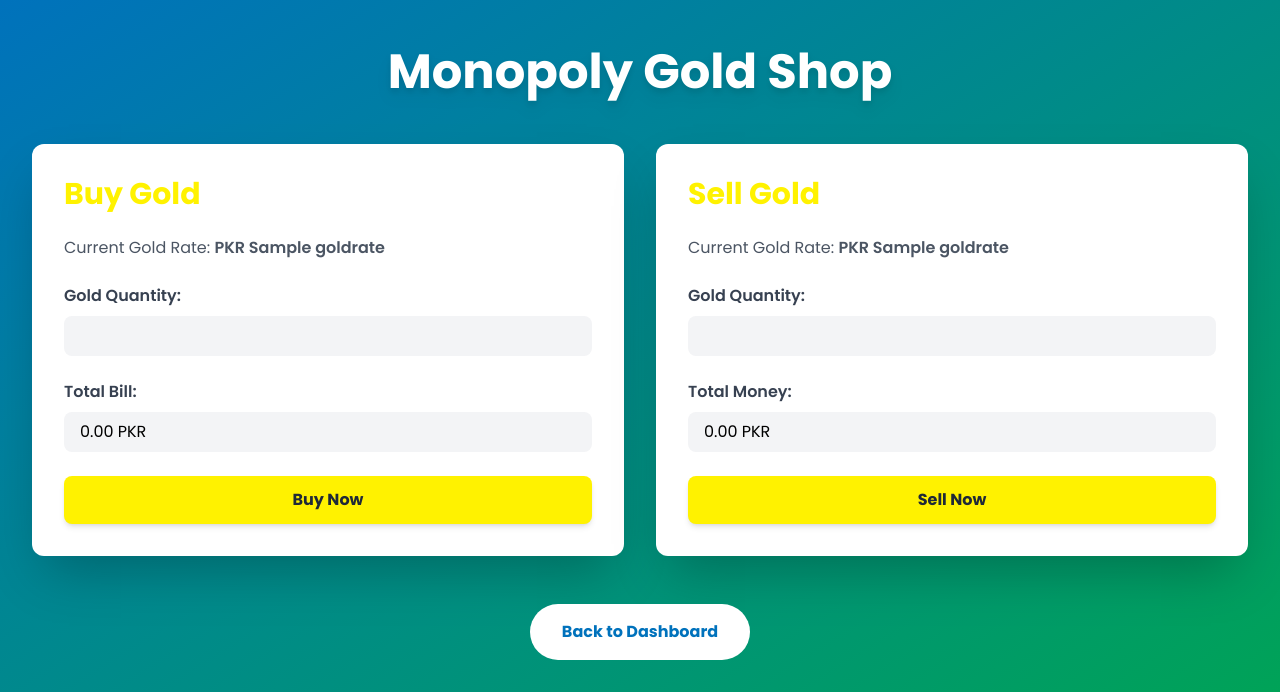
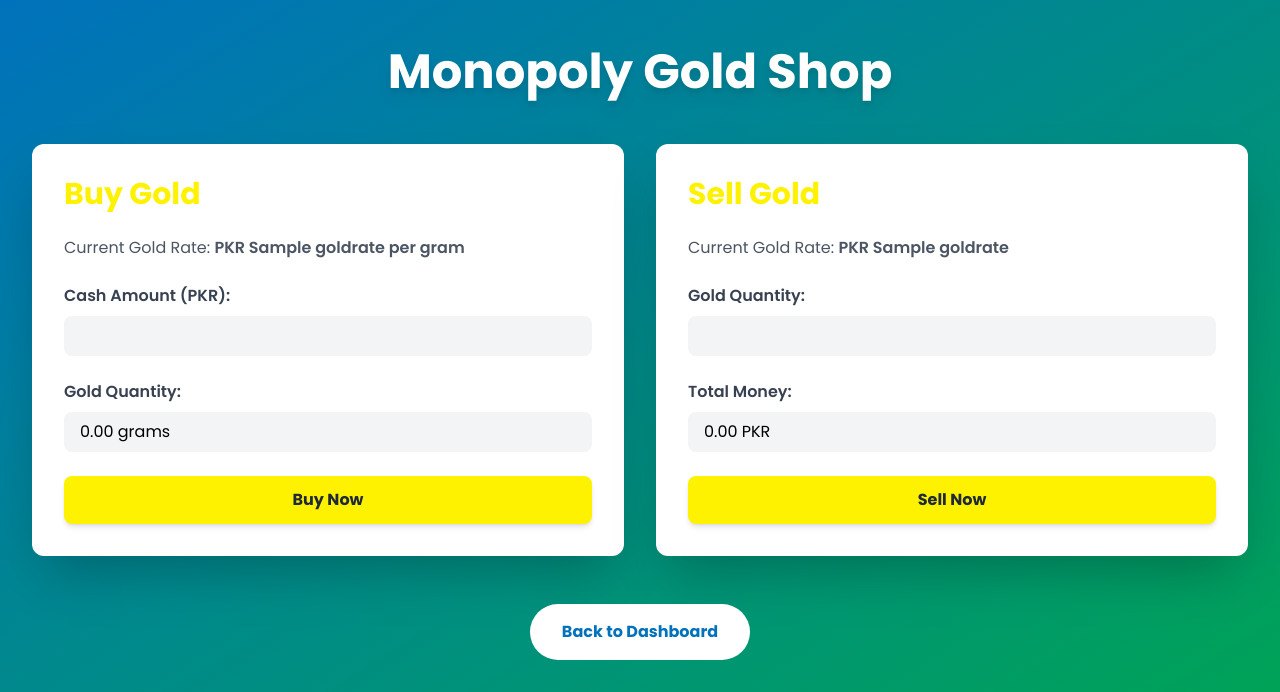
Before and after one commit to bilalsajidali/monopoly-flask, a Flask app: page /gold_shop in a window 1280 px wide. Shown: the top 692 px of the page. Run offline with Flask 3, Linux system fonts and the light colour scheme; the visitor is signed in with stand-in values (Sample User, id 1); a database or web service that is not in the repository returns one stand-in record (values such as "Sample title"); some libraries are stand-ins or nearby versions.

Commit message:
Changed Gold buying Method to Cash + Precise amount of bal,gold on Dashboard

```diff
--- a/app.py
+++ b/app.py
@@ -1,11 +1,12 @@
 from flask import Flask,session, render_template, request, redirect, url_for, flash , jsonify , make_response
 from bson import ObjectId
-from pymongo import MongoClient
+from pymongo import MongoClient , ASCENDING , errors
 from dotenv import load_dotenv
 from functools import wraps
 from apscheduler.schedulers.background import BackgroundScheduler
 import random
 from datetime import timedelta
+from pymongo.errors import DuplicateKeyError
 
 import os
 import datetime
@@ -67,24 +68,48 @@ def home():
 def add_user():
     if request.method == 'POST':
         try:
-            name = request.form.get('name')
-            user_exists=db.Users.find_one({"name": name})
-            if user_exists:
-                flash('User already Exists with same Name', "danger")
-                return redirect(url_for('add_user'))
+            name = request.form.get('name', '').lower().strip()  # Convert to lowercase and remove whitespace
             password = request.form.get('password')
-            role = 'player'
-            if name=='bilal':
-                db.Users.insert_one({'name': name, 'password': password ,  'balance': 0 , 'gold' : 0 , 'role':role , 'goldrate': 1500 ,'loan': 0})
-            elif name=='abdulrehman':
-                db.Users.insert_one({'name': name, 'password': password ,  'balance': 0 , 'gold' : 0 , 'role':'banker' , 'requests_count': 0})
+
+            # Prepare the new user document
+            new_user = {
+                'name': name,
+                'password': password,
+                'balance': 0,
+                'gold': 0,
+                'role': 'player',
+                'loan': 0
+            }
+
+            # Customize new user based on the name
+            if name == 'bilal':
+                new_user['goldrate'] = 1500
+            elif name == 'abdulrehman':
+                new_user['role'] = 'banker'
+                new_user['requests_count'] = 0
+
+            # Try to insert the new user, will raise DuplicateKeyError if name already exists
+            result = db.Users.insert_one(new_user)
+
+            if result.inserted_id:
+                flash('User Added!', 'success')
             else:
-                db.Users.insert_one({'name': name, 'password': password ,  'balance': 0 , 'gold' : 0 , 'role':role, 'loan': 0})
-            flash('User Added!', 'success')  # Flash a success message
+                flash('Failed to add user. Please try again.', 'danger')
+
             return redirect(url_for('add_user'))
+
+        # Handle duplicate key error if the user name already exists
+        except DuplicateKeyError:
+            flash('User already exists with the same name', "danger")
+            return redirect(url_for('add_user'))
+
+        # Handle any other general exceptions
         except Exception as e:
             print("Error adding user:", e)
-            return "Failed to add user.", 500
+            flash('An error occurred while adding the user.', 'danger')
+            return redirect(url_for('add_user'))
+
+    # Render the add user form if GET request
     return render_template('add_user.html')
 
 
@@ -190,14 +215,13 @@ def gold_shop():
 
         if current_user == 'bilal':
             # Bilal has different rates for buying and selling
-            buy_rate =  bank_gold_rate - (seller_rate*2)
+            buy_rate = bank_gold_rate - (seller_rate*1)
             sell_rate = bank_gold_rate
 
         if request.method == 'POST':
             action = request.form.get('action')
 
             if action in ['buy', 'sell']:
-                amount = float(request.form.get(f'{action}_amount', 0))
                 user = db.Users.find_one({'name': current_user})
 
                 if not user:
@@ -205,7 +229,10 @@ def gold_shop():
                     return redirect(url_for('gold_shop', user=current_user))
 
                 if action == 'buy':
-                    total_cost = buy_rate * amount
+                    cash_amount = float(request.form.get('buy_cash', 0))
+                    amount = cash_amount / buy_rate  # Calculate gold quantity based on cash input
+                    total_cost = cash_amount
+
                     if user['balance'] < total_cost:
                         flash('Insufficient balance to buy gold.', 'danger')
                     elif current_user != 'bilal' and gold_seller_user["gold"] < amount:
@@ -226,7 +253,7 @@ def gold_shop():
                                 )
 
                                 if buyer_result.modified_count > 0 and seller_result.modified_count > 0:
-                                    flash('Gold purchased successfully!', 'success')
+                                    flash(f'Gold purchased successfully! You bought {amount:.4f} units of gold for {total_cost:.2f} PKR.', 'success')
                                 else:
                                     # Rollback if one update succeeded but the other failed
                                     if buyer_result.modified_count > 0:
@@ -245,12 +272,13 @@ def gold_shop():
                                     {'name': current_user},
                                     {'$inc': {'balance': -total_cost, 'gold': amount}}
                                 )
-                                flash('Gold purchased successfully!' if result.modified_count > 0 else 'Failed to purchase gold.', 'success' if result.modified_count > 0 else 'danger')
+                                flash(f'Gold purchased successfully! You bought {amount:.4f} units of gold for {total_cost:.2f} PKR.' if result.modified_count > 0 else 'Failed to purchase gold.', 'success' if result.modified_count > 0 else 'danger')
                         except Exception as e:
                             app.logger.error(f"Error during gold purchase: {str(e)}")
                             flash('An error occurred during the purchase. Please try again.', 'danger')
 
                 elif action == 'sell':
+                    amount = float(request.form.get('sell_amount', 0))
                     total_money = sell_rate * amount
                     if user['gold'] < amount:
                         flash('Insufficient gold to sell.', 'danger')
@@ -264,21 +292,15 @@ def gold_shop():
                                 )
 
                                 if seller_result.modified_count > 0:
-                                    flash('Gold sold successfully!', 'success')
+                                    flash(f'Gold sold successfully! You sold {amount:.4f} units of gold for {total_money:.2f} PKR.', 'success')
                                 else:
-                                    # Rollback if one update succeeded but the other failed
-                                    if seller_result.modified_count > 0:
-                                        db.Users.update_one(
-                                            {'name': current_user},
-                                            {'$inc': {'balance': -total_money, 'gold': amount}}
-                                        )
                                     flash('Failed to sell gold. Please try again.', 'danger')
                             else:  # Bilal selling gold
                                 result = db.Users.update_one(
                                     {'name': current_user},
                                     {'$inc': {'balance': total_money, 'gold': -amount}}
                                 )
-                                flash('Gold sold successfully!' if result.modified_count > 0 else 'Failed to sell gold.', 'success' if result.modified_count > 0 else 'danger')
+                                flash(f'Gold sold successfully! You sold {amount:.4f} units of gold for {total_money:.2f} PKR.' if result.modified_count > 0 else 'Failed to sell gold.', 'success' if result.modified_count > 0 else 'danger')
                         except Exception as e:
                             app.logger.error(f"Error during gold sale: {str(e)}")
                             flash('An error occurred during the sale. Please try again.', 'danger')
@@ -287,100 +309,11 @@ def gold_shop():
 
             return redirect(url_for('gold_shop', user=current_user))
 
-        return render_template('gold_shop.html', current_user=current_user, gold_buy_rate=buy_rate , gold_sell_rate=sell_rate)
+        return render_template('gold_shop.html', current_user=current_user, gold_buy_rate=buy_rate, gold_sell_rate=sell_rate)
     except Exception as e:
         app.logger.error(f"Error handling gold shop: {str(e)}")
         flash('An error occurred while processing your request.', 'danger')
         return redirect(url_for('gold_shop', user=current_user))
-    try:
-        current_user = request.args.get('user')
-        if not current_user:
-            flash('No current user found.', 'danger')
-            return redirect(url_for('home'))
-
-        gold_seller_user= db.Users.find_one({'name':'bilal'})
-        bank_gold_rate=gold_seller_user["goldrate"]
-        seller_rate=bank_gold_rate/100*20
-
-        # Default rates for other users
-        buy_rate = bank_gold_rate + seller_rate
-        sell_rate = bank_gold_rate + seller_rate
-
-        if current_user == 'bilal':
-            # Bilal has different rates for buying and selling
-            buy_rate = bank_gold_rate - seller_rate
-            sell_rate = bank_gold_rate + seller_rate
-
-        print("goldrate from bank", bank_gold_rate)
-
-
-        if request.method == 'POST':
-            action = request.form.get('action')
-
-            if action in ['buy', 'sell']:
-                amount = float(request.form.get(f'{action}_amount', 0))
-                user = db.Users.find_one({'name': current_user})
-
-                if not user:
-                    flash('User not found.', 'danger')
-                    return redirect(url_for('gold_shop', user=current_user))
-
-                if action == 'buy' and current_user!='bilal':
-                    total_cost = buy_rate * amount
-                    if user['balance'] < total_cost:
-                        flash('Insufficient balance to buy gold.', 'danger')
-                    elif gold_seller_user["gold"]<amount:
-                        flash('Insufficient Gold reserves in Seller Account!' , 'danger')
-                    else:
-                        buyer_result = db.Users.update_one(
-                        {'name': current_user},
-                        {'$inc': {'balance': -total_cost, 'gold': amount}},
-
-                    )
-
-                    # Update seller
-                    seller_result = db.Users.update_one(
-                        {'name': gold_seller_user['name']},  # Assume gold_seller_user is a dictionary
-                        {'$inc': {'balance': total_cost, 'gold': -amount}},
-
-                    )
-
-                    if buyer_result.modified_count > 0 and seller_result.modified_count > 0:
-                        flash('Gold purchased successfully!', 'success')
-                    else:
-                        flash('Failed to Purchase Gold!','danger')
-                elif action == 'buy' and current_user =='bilal':
-                    total_cost = buy_rate * amount
-                    if user['balance'] < total_cost:
-                        flash('Insufficient balance to buy gold.', 'danger')
-                    else:
-                        result = db.Users.update_one(
-                            {'name': current_user},
-                            {'$inc': {'balance': -total_cost, 'gold': amount}}
-                        )
-                        flash('Gold purchased successfully!' if result.modified_count > 0 else 'Failed to purchase gold.', 'success' if result.modified_count > 0 else 'danger')
-
-                else:  # sell
-                    total_money = sell_rate * amount
-                    if user['gold'] < amount:
-                        flash('Insufficient gold to sell.', 'danger')
-                    else:
-                        result = db.Users.update_one(
-                            {'name': current_user},
-                            {'$inc': {'balance': total_money, 'gold': -amount}}
-                        )
-                        flash('Gold sold successfully!' if result.modified_count > 0 else 'Failed to sell gold.', 'success' if result.modified_count > 0 else 'danger')
-            else:
-                flash('Invalid action.', 'danger')
-
-            return redirect(url_for('gold_shop', user=current_user))
-
-        return render_template('gold_shop.html', current_user=current_user, gold_rate=buy_rate)
-    except Exception as e:
-        app.logger.error(f"Error handling gold shop: {str(e)}")
-        flash('An error occurred while processing your request.', 'danger')
-        return redirect(url_for('gold_shop', user=current_user))
-
 @app.route('/transfers', methods=['GET', 'POST'])
 @login_required
 def transfers():
--- a/templates/dashboard.html
+++ b/templates/dashboard.html
@@ -39,11 +39,11 @@
 
         function formatGold(value) {
             if (value >= 1e6) {
-                return (value / 1e6).toFixed(1) + ' ton'; // ton for tons
+                return (value / 1e6).toFixed(3) + ' ton'; // 3 decimal places for tons
             } else if (value >= 1e3) {
-                return (value / 1e3).toFixed(1) + ' kg'; // kg for kilograms
+                return (value / 1e3).toFixed(3) + ' kg'; // 3 decimal places for kilograms
             } else {
-                return value + ' g'; // For values less than 1000 grams
+                return value.toFixed(3) + ' g'; // 3 decimal places for grams
             }
         }
 
--- a/templates/gold_shop.html
+++ b/templates/gold_shop.html
@@ -24,13 +24,13 @@
                 },
             },
         }
-         // Function to hide flash messages after 5 seconds (5000 milliseconds)
-         window.setTimeout(function() {
+        // Function to hide flash messages after 5 seconds (5000 milliseconds)
+        window.setTimeout(function() {
             var flashMessages = document.getElementById('flash-messages');
             if (flashMessages) {
                 flashMessages.style.display = 'none';
             }
-        }, 2000);
+        }, 5000);
     </script>
 </head>
 <body class="font-poppins bg-gradient-to-br from-monopoly-blue to-monopoly-green min-h-screen py-12 px-4 sm:px-6 lg:px-8">
@@ -56,16 +56,16 @@
             <!-- Buy Gold Card -->
             <div class="bg-white p-8 rounded-xl shadow-2xl">
                 <h2 class="text-3xl font-bold mb-6 text-monopoly-yellow">Buy Gold</h2>
-                <p class="text-gray-600 mb-6">Current Gold Rate: <span class="font-semibold">PKR {{ gold_buy_rate }}</span></p>
+                <p class="text-gray-600 mb-6">Current Gold Rate: <span class="font-semibold">PKR {{ gold_buy_rate }} per gram</span></p>
                 <form action="{{ url_for('gold_shop', user=current_user) }}" method="POST">
                     <input type="hidden" name="current_user" value="{{ current_user }}">
                     <div class="mb-6">
-                        <label for="buy_amount" class="block text-gray-700 font-semibold mb-2">Gold Quantity:</label>
-                        <input type="number" id="buy_amount" name="buy_amount" class="w-full px-4 py-2 rounded-lg bg-gray-100 border-transparent focus:border-monopoly-yellow focus:bg-white focus:ring-0" step="0.01" min="0" required>
+                        <label for="buy_cash" class="block text-gray-700 font-semibold mb-2">Cash Amount (PKR):</label>
+                        <input type="number" id="buy_cash" name="buy_cash" class="w-full px-4 py-2 rounded-lg bg-gray-100 border-transparent focus:border-monopoly-yellow focus:bg-white focus:ring-0" step="0.01" min="0" required>
                     </div>
                     <div class="mb-6">
-                        <label for="buy_bill" class="block text-gray-700 font-semibold mb-2">Total Bill:</label>
-                        <input type="text" id="buy_bill" class="w-full px-4 py-2 rounded-lg bg-gray-100 border-transparent focus:border-monopoly-yellow focus:bg-white focus:ring-0" value="0.00 PKR" readonly>
+                        <label for="buy_quantity" class="block text-gray-700 font-semibold mb-2">Gold Quantity:</label>
+                        <input type="text" id="buy_quantity" class="w-full px-4 py-2 rounded-lg bg-gray-100 border-transparent focus:border-monopoly-yellow focus:bg-white focus:ring-0" value="0.00 grams" readonly>
                     </div>
                     <input type="hidden" name="action" value="buy">
                     <button type="submit" class="w-full px-6 py-3 bg-monopoly-yellow text-gray-800 font-bold rounded-lg shadow-md hover:bg-yellow-400 focus:outline-none focus:ring-2 focus:ring-yellow-500 focus:ring-opacity-50 transition-colors duration-300">Buy Now</button>
@@ -99,17 +99,18 @@
 
     <script>
         document.addEventListener('DOMContentLoaded', function() {
-            var buyAmount = document.getElementById('buy_amount');
-            var buyBill = document.getElementById('buy_bill');
+            var buyCash = document.getElementById('buy_cash');
+            var buyQuantity = document.getElementById('buy_quantity');
             var sellAmount = document.getElementById('sell_amount');
             var sellMoney = document.getElementById('sell_money');
-            var goldBuyRate = parseFloat('{{ gold_buy_rate|default(0) }}');  // Ensure gold_buy_rate is defined and converted to a number
-            var goldSellRate = parseFloat('{{ gold_sell_rate|default(0) }}');  // Ensure gold_sell_rate is defined and converted to a number
+            var goldBuyRate = parseFloat('{{ gold_buy_rate|default(0) }}');
+            var goldSellRate = parseFloat('{{ gold_sell_rate|default(0) }}');
 
-            if (buyAmount) {
-                buyAmount.addEventListener('input', function() {
-                    var quantity = parseFloat(buyAmount.value) || 0;
-                    buyBill.value = `${(goldBuyRate * quantity).toFixed(2)} PKR`;
+            if (buyCash) {
+                buyCash.addEventListener('input', function() {
+                    var cash = parseFloat(buyCash.value) || 0;
+                    var quantity = cash / goldBuyRate;
+                    buyQuantity.value = `${quantity.toFixed(1)} grams`;
                 });
             }
 
```
